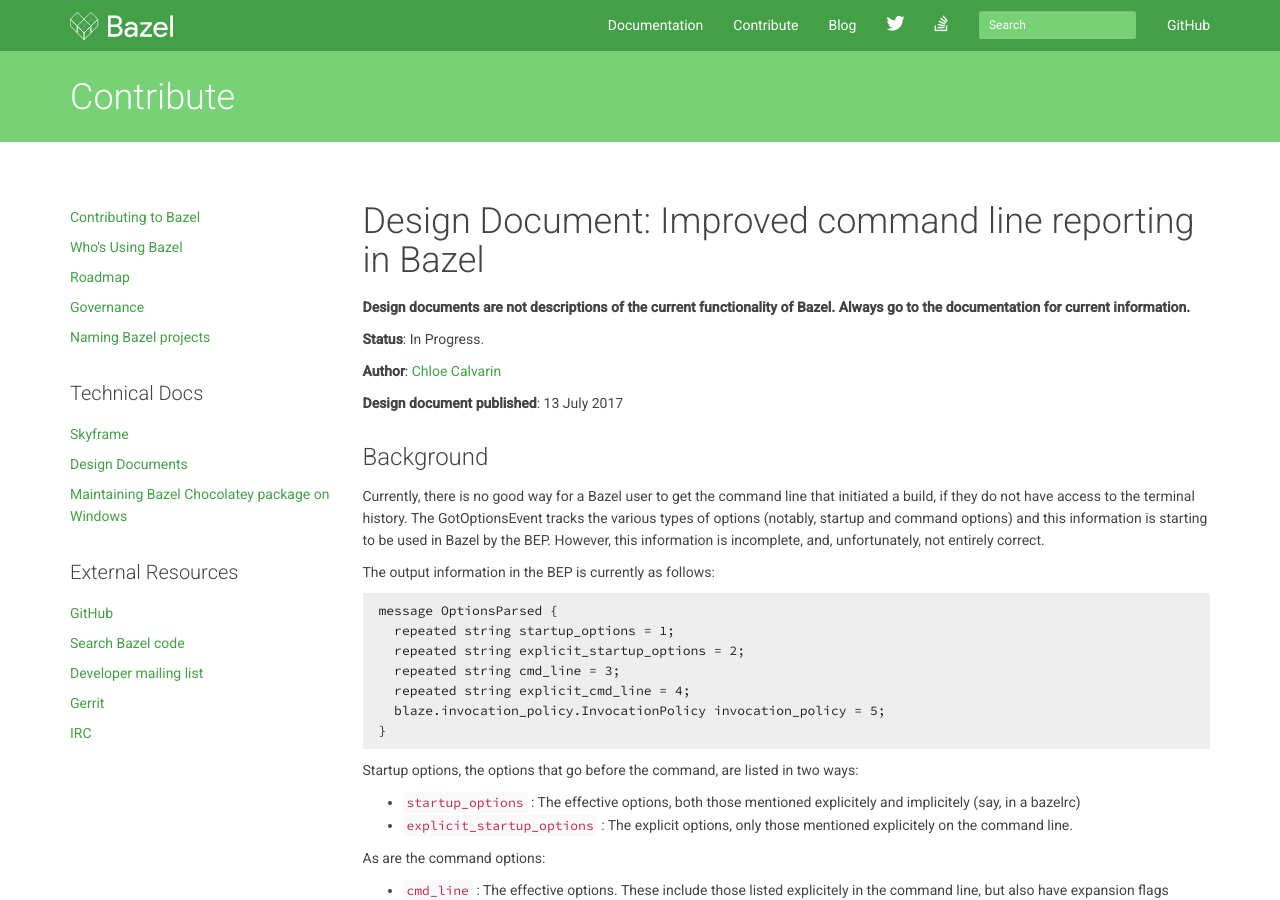
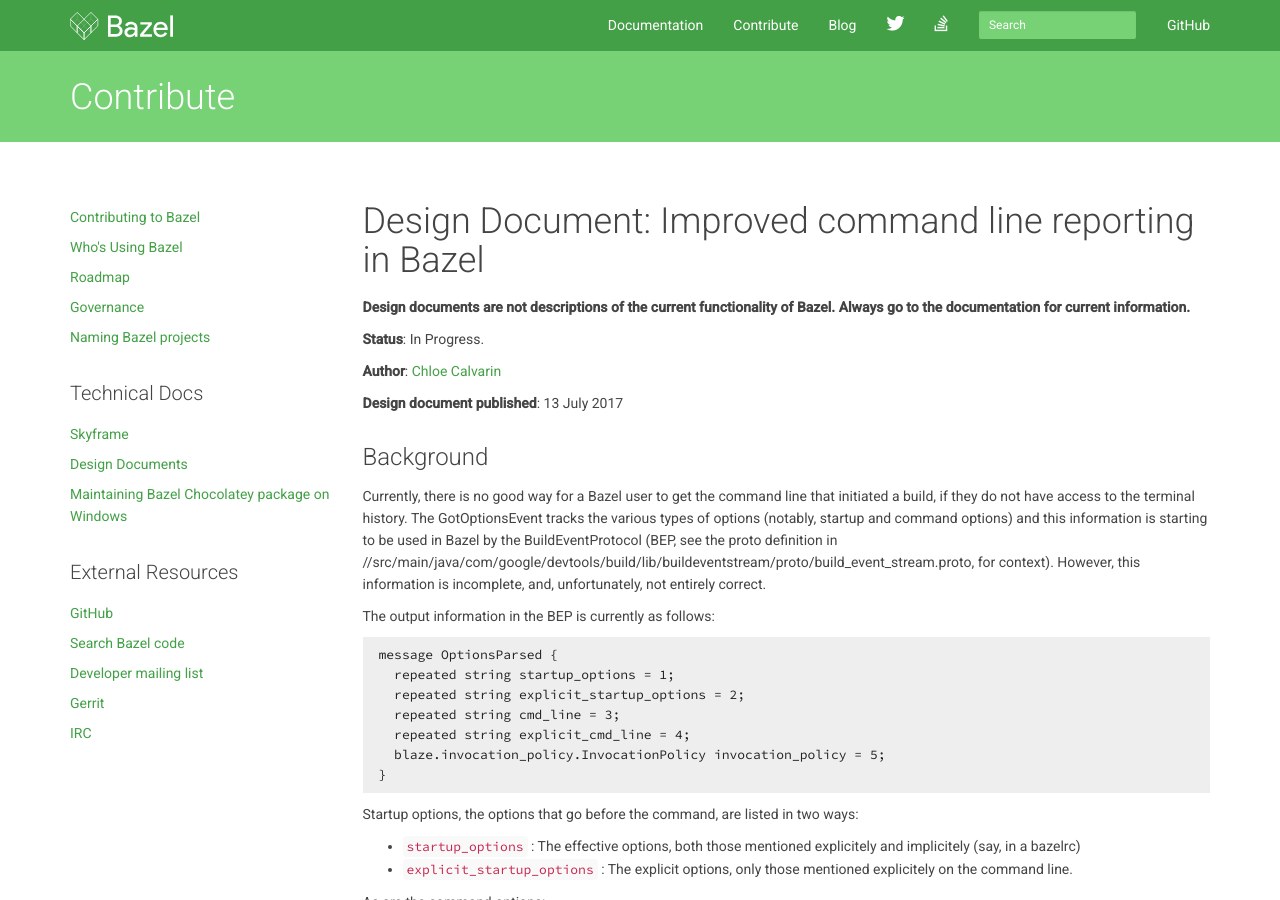
Before and after one commit to bazelbuild/bazel-website, a Jekyll site: the page built from designs/_posts/2017-07-13-improved-command-line-reporting.md, in a window 1280 px wide and 900 px high. Built offline with Jekyll 4.4.1, drawn with Linux system fonts in a browser that asks for light colours; nearby versions of some CDN libraries; library files that are not in the unit come from our copies; Markdown is read by kramdown in place of the engine named in the settings; some of the changed text lies outside the part shown.

Commit message:
Fix formatting and add references.

````diff
--- a/designs/_posts/2017-07-13-improved-command-line-reporting.md
+++ b/designs/_posts/2017-07-13-improved-command-line-reporting.md
@@ -20,8 +20,10 @@
 initiated a build, if they do not have access to the terminal history. The
 GotOptionsEvent tracks the various types of options (notably, startup and
 command options) and this information is starting to be used in Bazel by the
-BEP. However, this information is incomplete, and, unfortunately, not entirely
-correct.
+BuildEventProtocol (BEP, see the proto definition in
+//src/main/java/com/google/devtools/build/lib/buildeventstream/proto/build_event_stream.proto,
+for context). However, this information is incomplete, and, unfortunately,
+not entirely correct.
 
 The output information in the BEP is currently as follows:
 ```
@@ -132,7 +134,6 @@
        reapplication of any configuration files or flag-altering options such
        as invocation policy.
 
-
 4. Filtered command line(s)
 
     +  providing boiled-down lists of flags that affects one aspect of the
@@ -179,9 +180,6 @@
 
 Details for these are below.
 
-
-
-
 ### Passing the Bazel-invoking tool's command line to the server
 
 A `--summoning_command` command option will serve to accept the original tool's
@@ -202,12 +200,12 @@
 
 +  Passing by command arg
 
-    +  Compiled proto (Format [1])
+    +  Compiled proto (format [1], in the accepted alternative)
 
         +  Simple scripts that want Bazel to log how they were called shouldn't
            need to write and compile a protobuf message.
 
-    +  Data as a single string (Format [2])
+    +  Data as a single string (format [2], in the accepted alternative)
 
         +  This causes problems with escaping argv to be passed as a
            re-combined string. For a complicated command line, this is not
@@ -240,7 +238,7 @@
 
 ![command line structure](command_line_structure.png)
 
-`CommandLine~
+`CommandLine`
 
 +  enum label
 
@@ -339,9 +337,6 @@
 label "tool-provided", but with a single CommandLineSection without a label,
 and everything in "repeatable chunk".
 
-
-
-
 ### Required OptionsParser refactoring
 
 Make the options parser able to correctly track both the canonical and original
@@ -376,9 +371,6 @@
 invocation-specific information would be passed to the server as received
 literally.
 
-
-
-
 ### Literalness vs. Canonicalization
 
 There are mainly two places where the literal way a command line was specified
@@ -395,9 +387,11 @@
    or `--flag=val` form, the different accepted boolean forms, `--nobool_flag`,
    `--bool_flag=0`, `--bool_flag=false`, `--bool_flag=no` that are all
    semantically the same, and some flags have a long and short form (such as
-   --keep_going and -k). For command line reporting in BEP, I think a
-   canonical version is best, so that all flags set to false use the same
-   syntax.
+   --keep_going and -k). For command line reporting in the BuildEventProtocol
+   (BEP, see the proto definition in
+   //src/main/java/com/google/devtools/build/lib/buildeventstream/proto/build_event_stream.proto,
+   for context. There is no command line field yet,) I think a canonical
+   version is best, so that all flags set to false use the same syntax.
 
     +  Which canonical version, you ask? I think `--flag=val`, `--nobool` and
        the longform `--keep_going` are the easiest to read.
@@ -410,11 +404,7 @@
    ("raw") as well as a "standardized" or "canonical" value, that is parsed,
    but would be accepted on the command line and reparsed to the same value.
 
-
-
-
-
-### Flag categorization and tagging
+   ### Flag categorization and tagging
 
 Add ability to tag flags to be able to include or exclude certain types of
 flags to have a filterable command line.
````
